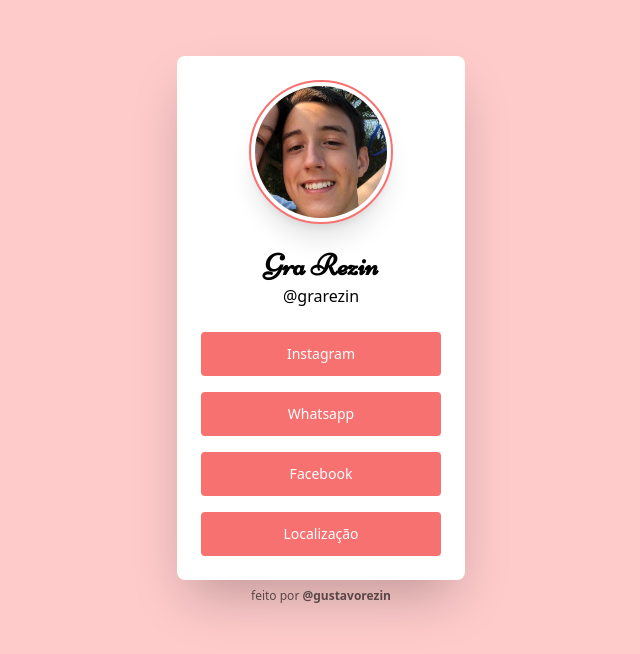
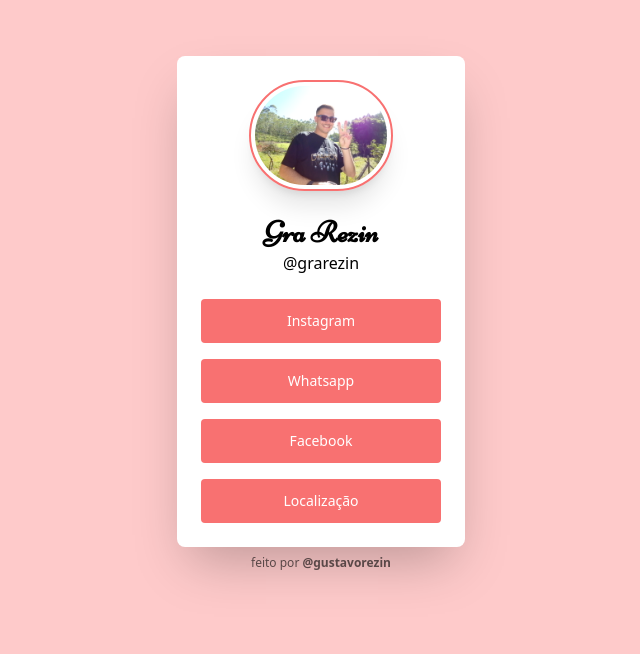
Before and after one commit to gustavorezin/link-grasi, a website: page src/index.html in a window 1280 px wide. Shown: the whole page, without its empty margins (319-959 px from the left). Drawn offline with Linux system fonts and the light colour scheme.

Commit message:
outra ft

```diff
--- a/src/index.html
+++ b/src/index.html
@@ -10,7 +10,7 @@
 <body class="flex flex-col items-center bg-red-200">
     <div class="flex flex-col justify-center bg-white rounded-lg shadow-2xl p-6 space-y-6 w-72 mt-14">
         <div class="rounded-full border-2 border-red-400 w-36 m-auto shadow-xl">
-            <img src="./images/teste.jpg" alt="Foto perfil @grarezin" class="w-36 rounded-full p-1">
+            <img src="./images/DSC05019.JPG" alt="Foto perfil @grarezin" class="w-36 rounded-full p-1">
         </div>
         <div class="text-center">
             <h1 class="font-primary font-semibold text-3xl">Gra Rezin</h1>
```
Also changed, not shown: src/images/DSC05019.JPG (added).
